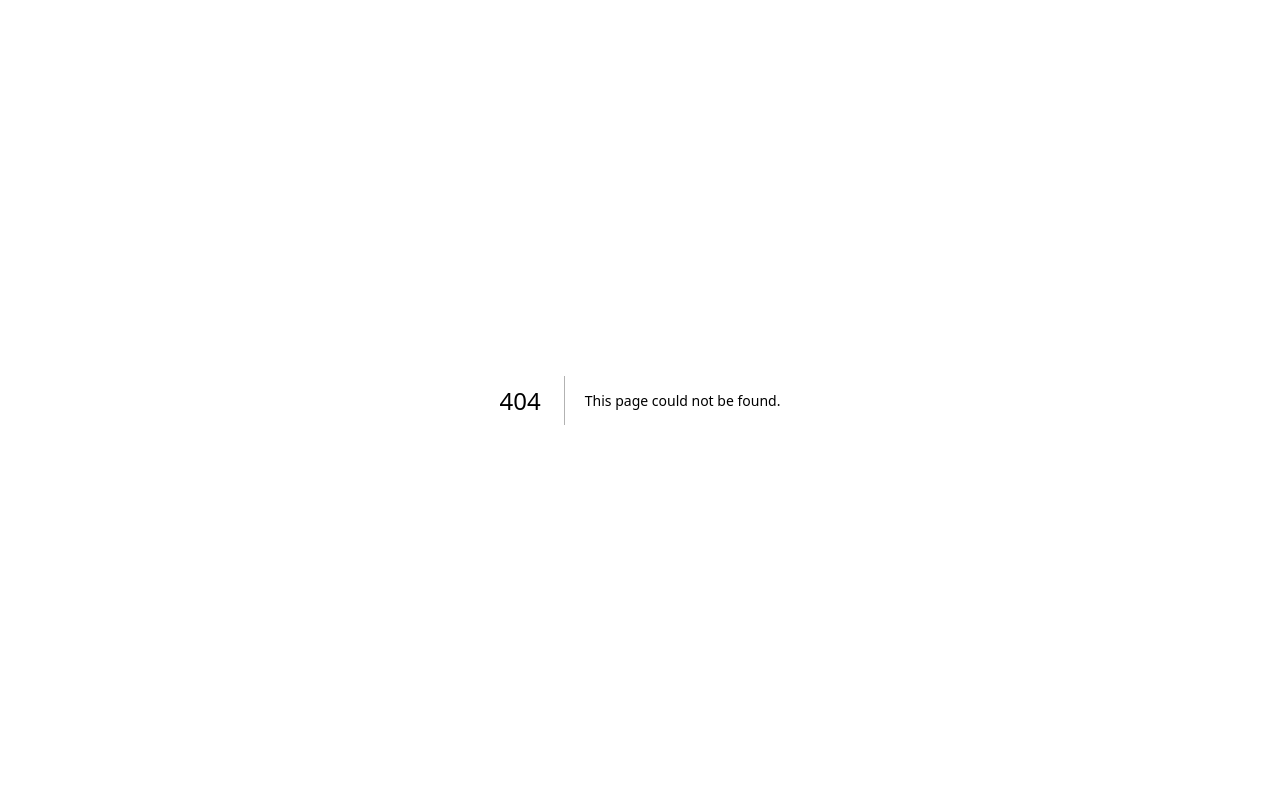
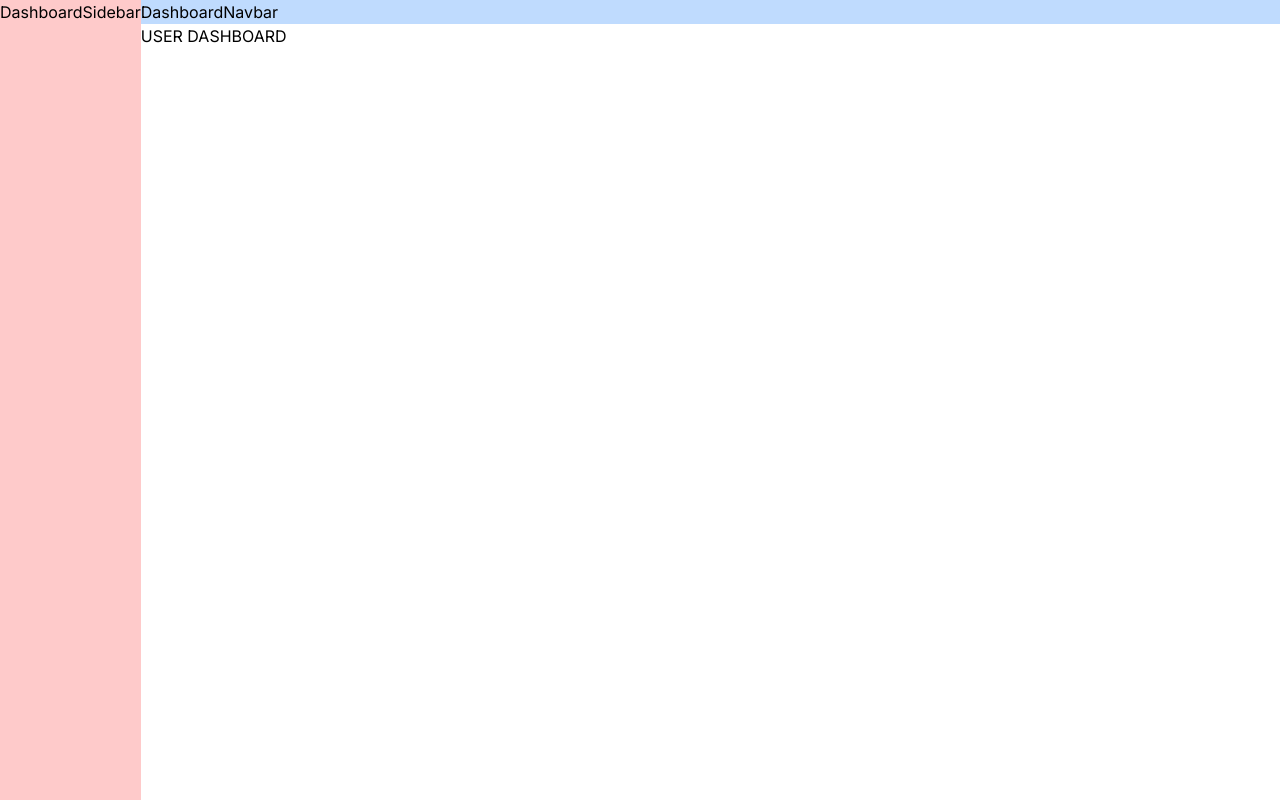
Before and after one commit to michaelcanonizado/finance-tracker, a Next.js app: page /1 in a window 1280 px wide. Before the commit this address had no page. Built offline with nearby package versions, Linux system fonts and the light colour scheme.

Commit message:
added conditionally rendering content depending on route

```diff
--- /dev/null
+++ b/src/app/(dashboard)/[username]/page.tsx
@@ -0,0 +1,7 @@
+import React from 'react';
+
+const Home = () => {
+	return <div>USER DASHBOARD</div>;
+};
+
+export default Home;
--- /dev/null
+++ b/src/app/AuthStatus.tsx
@@ -0,0 +1,34 @@
+'use client';
+
+import React from 'react';
+
+import { usePathname } from 'next/navigation';
+
+import LandingNavbar from '@/components/navigation/navbar/LandingNavbar';
+import DashboardNavbar from '@/components/navigation/navbar/DashboardNavbar';
+import DashboardSidebar from '@/components/navigation/sidebar/DashboardSidebar';
+
+const AuthStatus = ({ children }: { children: React.ReactNode }) => {
+	const pathname = usePathname();
+
+	if (pathname === '/') {
+		return (
+			<div className="">
+				<LandingNavbar className="bg-blue-200" />
+				{children}
+			</div>
+		);
+	}
+
+	return (
+		<div className="flex">
+			<DashboardSidebar className="bg-red-200 min-h-screen" />
+			<div className="grow">
+				<DashboardNavbar className="bg-blue-200" />
+				{children}
+			</div>
+		</div>
+	);
+};
+
+export default AuthStatus;
--- a/src/app/layout.tsx
+++ b/src/app/layout.tsx
@@ -1,6 +1,8 @@
 import type { Metadata } from 'next';
 import { Inter } from 'next/font/google';
 import './globals.css';
+
+import AuthStatus from './AuthStatus';
 
 const inter = Inter({ subsets: ['latin'] });
 
@@ -12,7 +14,9 @@ export const metadata: Metadata = {
 export default function RootLayout({ children }: { children: React.ReactNode }) {
 	return (
 		<html lang="en">
-			<body className={inter.className}>{children}</body>
+			<body className={inter.className}>
+				<AuthStatus>{children}</AuthStatus>
+			</body>
 		</html>
 	);
 }
--- /dev/null
+++ b/src/components/navigation/navbar/DashboardNavbar.tsx
@@ -0,0 +1,7 @@
+import React from 'react';
+
+const DashboardNavbar = ({ className }: { className?: string }) => {
+	return <div className={` ${className}`}>DashboardNavbar</div>;
+};
+
+export default DashboardNavbar;
--- /dev/null
+++ b/src/components/navigation/navbar/LandingNavbar.tsx
@@ -0,0 +1,7 @@
+import React from 'react';
+
+const LandingNavbar = ({ className }: { className?: string }) => {
+	return <div className={` ${className}`}>LandingNavbar</div>;
+};
+
+export default LandingNavbar;
--- /dev/null
+++ b/src/components/navigation/sidebar/DashboardSidebar.tsx
@@ -0,0 +1,7 @@
+import React from 'react';
+
+const DashboardSidebar = ({ className }: { className?: string }) => {
+	return <aside className={` ${className}`}>DashboardSidebar</aside>;
+};
+
+export default DashboardSidebar;
```
